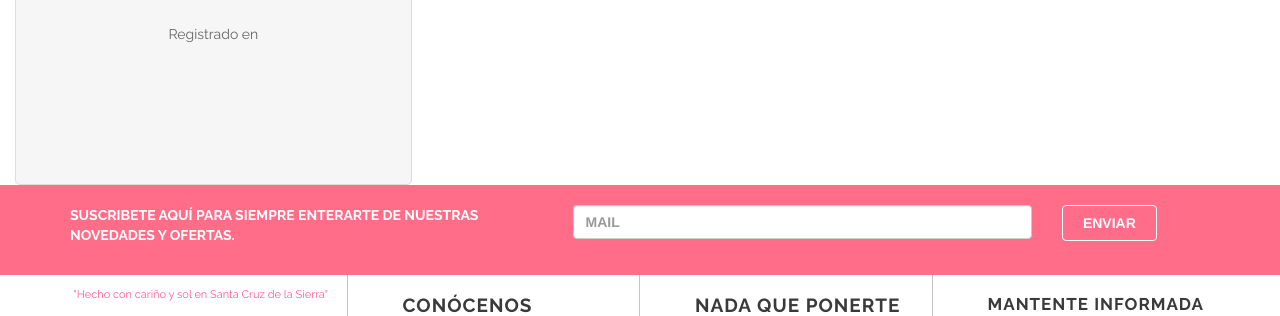
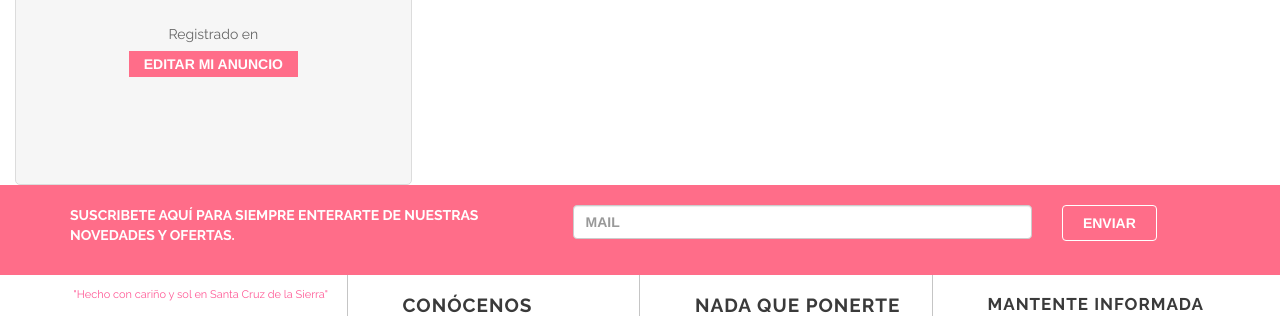
Before and after one commit to JmanuelJustiniano250/nadaque_ponerte, a Yii app: template views/cuenta/rechazados.php in a window 1280 px wide. Shown: the part 101-417 px from the top of the page. Run offline with PHP 8.4 and a stand-in for Yii, Linux system fonts and the light colour scheme; the template is opened without the code that fills it, so the values that code supplies are empty; form fields are guessed from the names that the template uses; some libraries are stand-ins or nearby versions.

Commit message:
boton editar cuando se rechaza anuncio

```diff
--- a/views/cuenta/rechazados.php
+++ b/views/cuenta/rechazados.php
@@ -63,6 +63,10 @@ $this->params['breadcrumbs'][] = $this->title;
 
 
                     </p>
+
+                    <div class="text-center" align="center" style="margin-top: px;">
+                        <a href="" class="registrarse" style="margin-left: 0">EDITAR MI ANUNCIO</a>
+                    </div>
                 </div>
 
 
```
